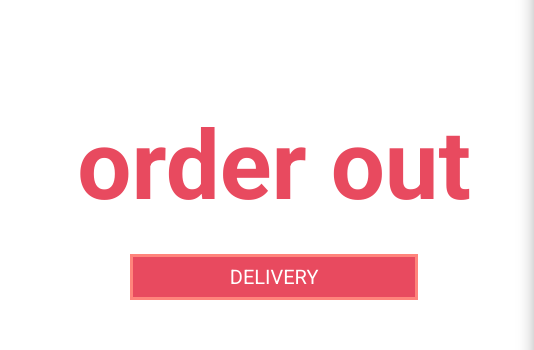
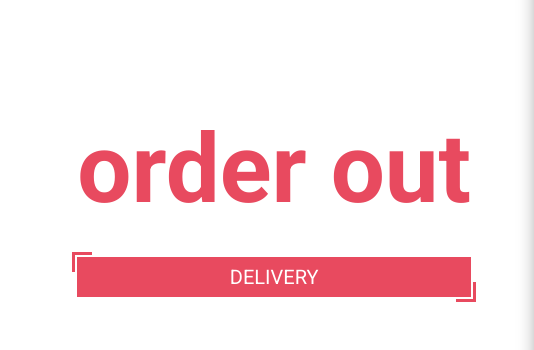
Before and after one commit to gillescj/pizzeria, a Gatsby site: page / in a window 1280 px wide. Shown: the part 1470-1820 px from the top of the page, 0-534 px from the left. Built offline with nearby package versions, Linux system fonts and the light colour scheme; Gatsby itself is replaced by a stand-in of ours.

Commit message:
Seperate Button into new component Add border animation

```diff
--- /dev/null
+++ b/src/components/Button.js
@@ -0,0 +1,62 @@
+import React from 'react';
+import { COLOURS } from 'src/styling';
+import styled from 'styled-components';
+
+const Container = styled.button`
+    position: relative;
+    background: ${COLOURS.pink};
+    padding: 0.5rem;
+    border: 3px solid ${COLOURS.coral};
+    border: none;
+    color: white;
+    cursor: pointer;
+    font-size: 1.25rem;
+    width: 100%;
+    margin: 0 auto;
+    display: block;
+
+    a {
+        color: inherit;
+        text-decoration: inherit;
+    }
+    &::before {
+        content: '';
+        width: 20px;
+        height: 20px;
+        border-top: 3px solid ${COLOURS.pink};
+        border-left: 3px solid ${COLOURS.pink};
+        position: absolute;
+        top: -5px;
+        left: -5px;
+        transition: all 0.3s ease;
+    }
+    &::after {
+        content: '';
+        width: 20px;
+        height: 20px;
+        border-bottom: 3px solid ${COLOURS.pink};
+        border-right: 3px solid ${COLOURS.pink};
+        position: absolute;
+        bottom: -5px;
+        right: -5px;
+        transition: all 0.3s ease;
+    }
+    &:hover {
+        &::before {
+            width: 70%;
+            height: 70%;
+            transition: all 0.3s ease;
+        }
+        &::after {
+            width: 70%;
+            height: 70%;
+            transition: all 0.3s ease;
+        }
+    }
+`;
+
+const Button = ({ children }) => {
+    return <Container>{children}</Container>;
+};
+
+export default Button;
--- a/src/pages/index.js
+++ b/src/pages/index.js
@@ -4,6 +4,7 @@ import styled from 'styled-components';
 import Layout from 'src/components/Layout';
 import { graphql, useStaticQuery, Link } from 'gatsby';
 import Img from 'gatsby-image';
+import Button from 'src/components/Button';
 
 const getImages = graphql`
     {
@@ -54,7 +55,7 @@ const TextSection = styled.section`
         font-size: 6rem;
         color: ${COLOURS.pink};
         padding-bottom: 2rem;
-        justify-self: start;
+        text-align: center;
     }
     p {
         max-width: 30rem;
@@ -66,25 +67,6 @@ const TextSection = styled.section`
     }
     @media (${QUERIES.medium}) {
         grid-row: 1;
-    }
-`;
-
-const Button = styled.button`
-    background: ${COLOURS.pink};
-    padding: 0.5rem;
-    border: 3px solid ${COLOURS.coral};
-    color: white;
-    cursor: pointer;
-    font-size: 1.25rem;
-    width: 18rem;
-    margin: 0 auto;
-    display: block;
-    a {
-        color: inherit;
-        text-decoration: inherit;
-    }
-    @media (${QUERIES.large}) {
-        width: 15rem;
     }
 `;
 
```
Also changed, not shown: src/components/ContactForm.js (+1 -16 lines).
